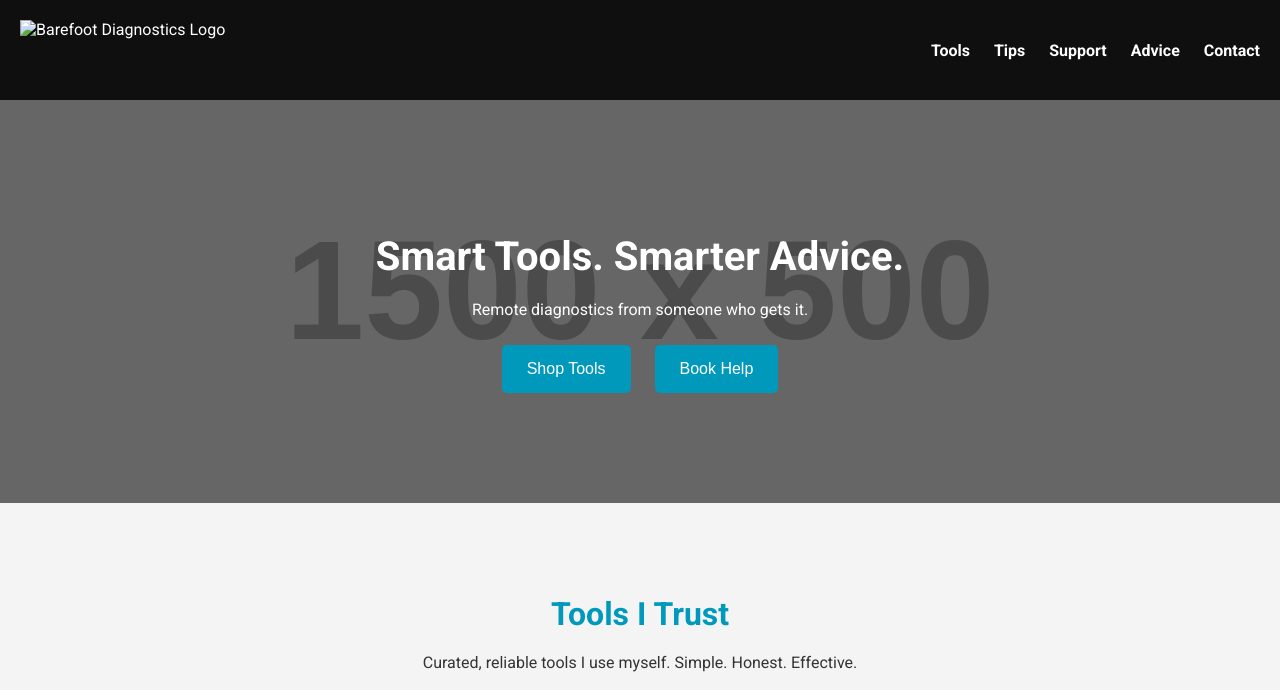
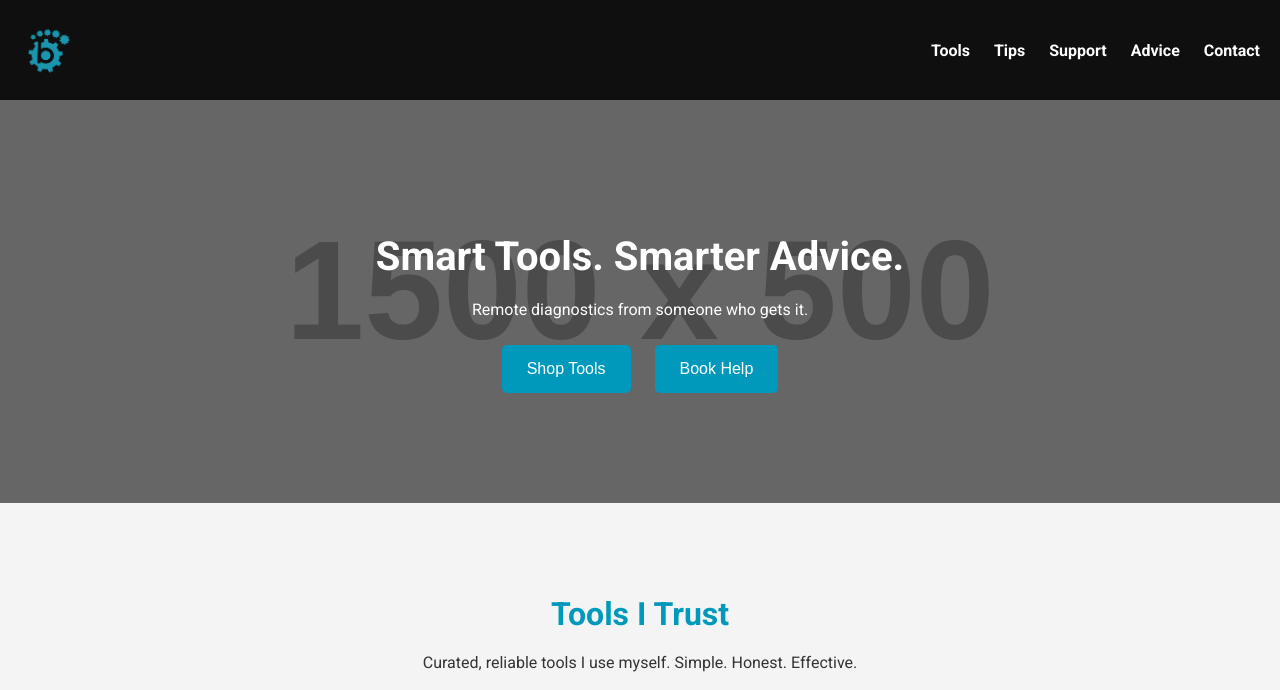
Before and after one commit to Jantdeg/BarefootDiagnostics, a plain HTML site: page index.html in a window 1280 px wide. Shown: the top 690 px of the page. Drawn offline with Linux system fonts and the light colour scheme; placeholder pictures from the web are drawn by us.

Commit message:
Update index.html

```diff
--- a/index.html
+++ b/index.html
@@ -155,7 +155,7 @@
 </head>
 <body>
   <header>
-    <img src="logo-icon-flat-transparent.png" alt="Barefoot Diagnostics Logo">
+    <img src="logo_gear.png" alt="Barefoot Diagnostics Logo">
     <nav>
       <a href="https://jantdeg.github.io/BarefootDiagnostics/AmazonTools.html">Tools</a>
       <a href="https://jantdeg.github.io/BarefootDiagnostics/DailyTips.html">Tips</a>
```
